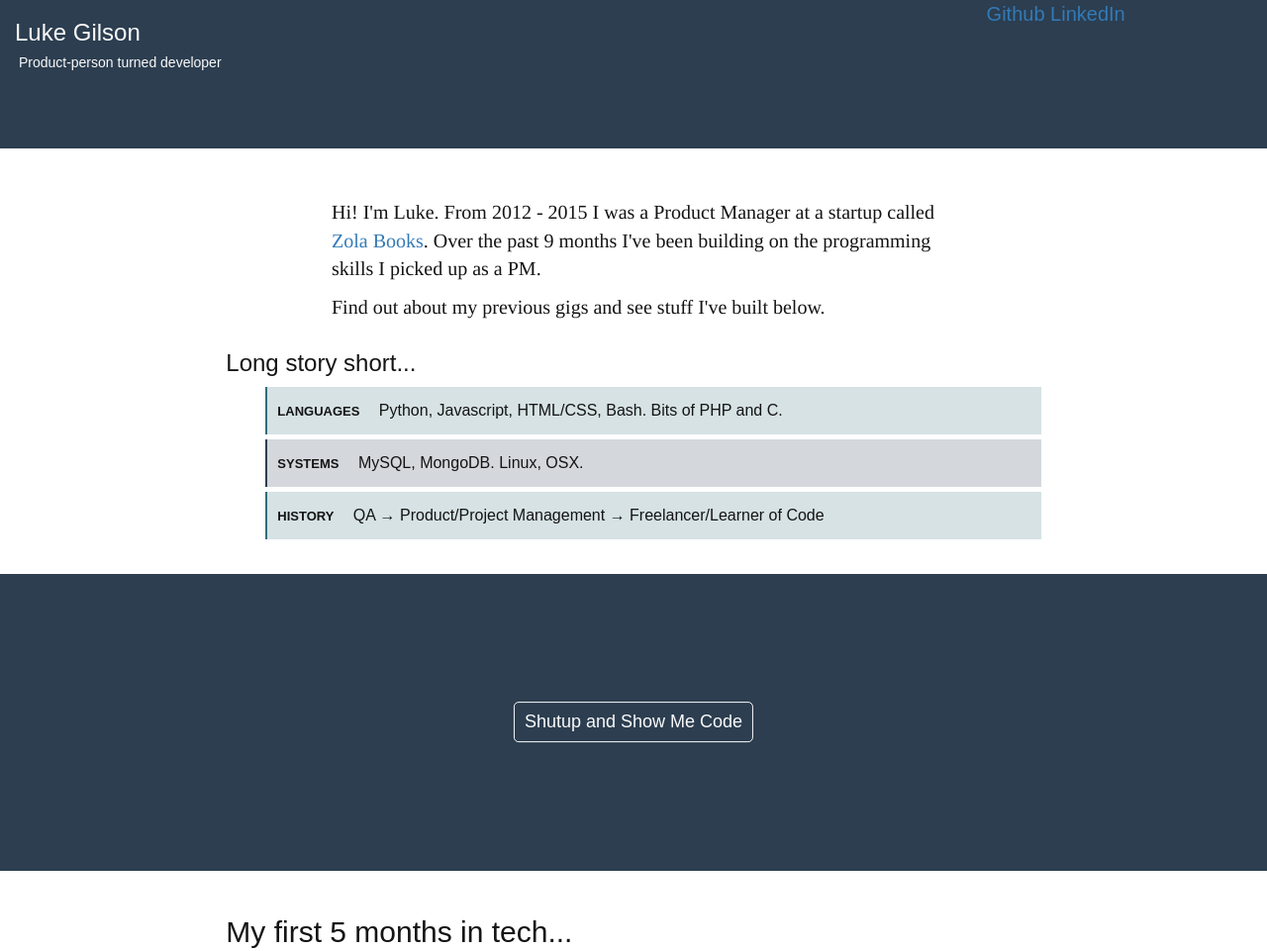
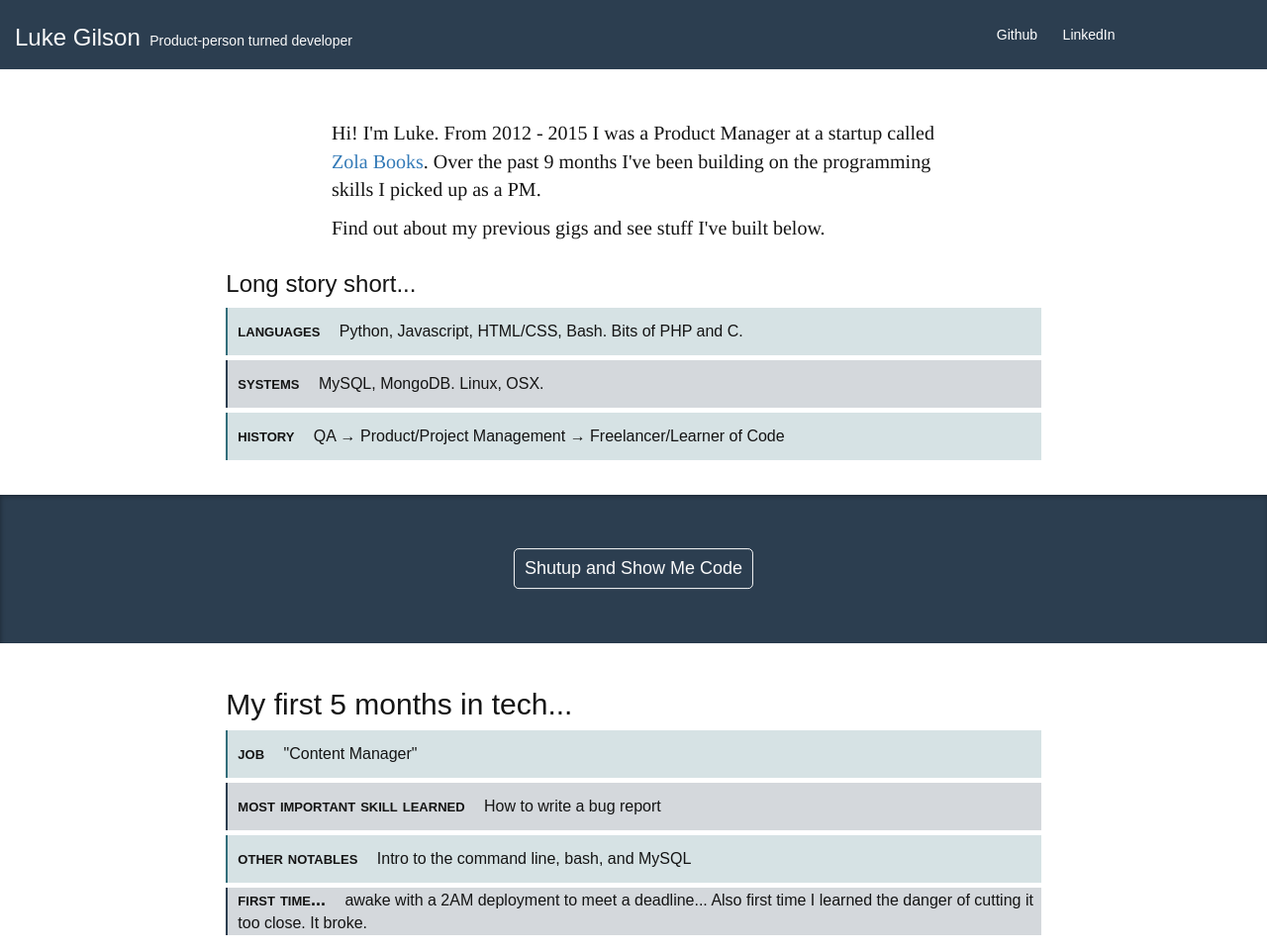
Before and after one commit to lukegil/hireme, a plain HTML site: page index.html in a window 1280 px wide. Shown: the top 961 px of the page at 99% size. Drawn offline with nearby package versions, Linux system fonts and the light colour scheme.

Commit message:
updated styles

```diff
--- a/static/style.css
+++ b/static/style.css
@@ -22,7 +22,7 @@ section {
 
 
 section:nth-child(2n + 1) {
-    background-color : #ededed;
+    background-color : #fafafa;
 }
 
 nav.nav {
@@ -31,19 +31,33 @@ nav.nav {
     margin-bottom : 25px;
 }
 
-nav.nav .u-rel {
-    height : 100%;
+nav .me h3,
+nav .me h5 {
+    display: inline-block;
+    line-height: 75px;
+    margin : 0;
 }
 
-nav.nav .button {
-    font-size : 16px;
+nav a {
+    color : #fff;
+    line-height : 70px;
+    font-size : 14px;
+}
+
+nav a:nth-child(2n+1) {
+    margin-right : 20px;
+}
+
+.summary {
+    margin : 0 auto 10px;
+    padding : 0;
 }
 
 .summary li {
     list-style: none;
     display: table;
     margin-bottom: 5px;
-    padding-left: 10px;
+    padding : 0 5px 0 10px;
     font-size: 16px;
     font-family: sans-serif;
     height : 3em;
@@ -79,6 +93,7 @@ nav.nav .button {
 
 section.interstitial {
     background-color : #2C3E50;
+    box-shadow : inset 1px 2px 4px rgba(0,0,0,0.3)
 }
 
 
@@ -100,7 +115,7 @@ section.interstitial {
     border-radius : 5px;
     padding : 10px;
     margin : 0;
-    min-width : 150px;
+    min-width : 100px;
     display : inline-block;
     font-family : sans-serif;
     transition: all 0.1s;
@@ -186,11 +201,11 @@ section.interstitial {
     padding-left : 0;
 }
 .u-sm-ht {
-    height : 150px;
+    height : 70px;
 }
 
 .u-md-ht {
-    height : 300px
+    height : 150px
 }
 
 .u-txt-center {
@@ -270,7 +285,7 @@ section.interstitial {
     top : 0;
     right : 0;
     height : 2em;
-    width : 45%;
+    width : 50%;
     font-size: 14px;
     font-family: arial, sans-serif;
     text-align: right;
```
